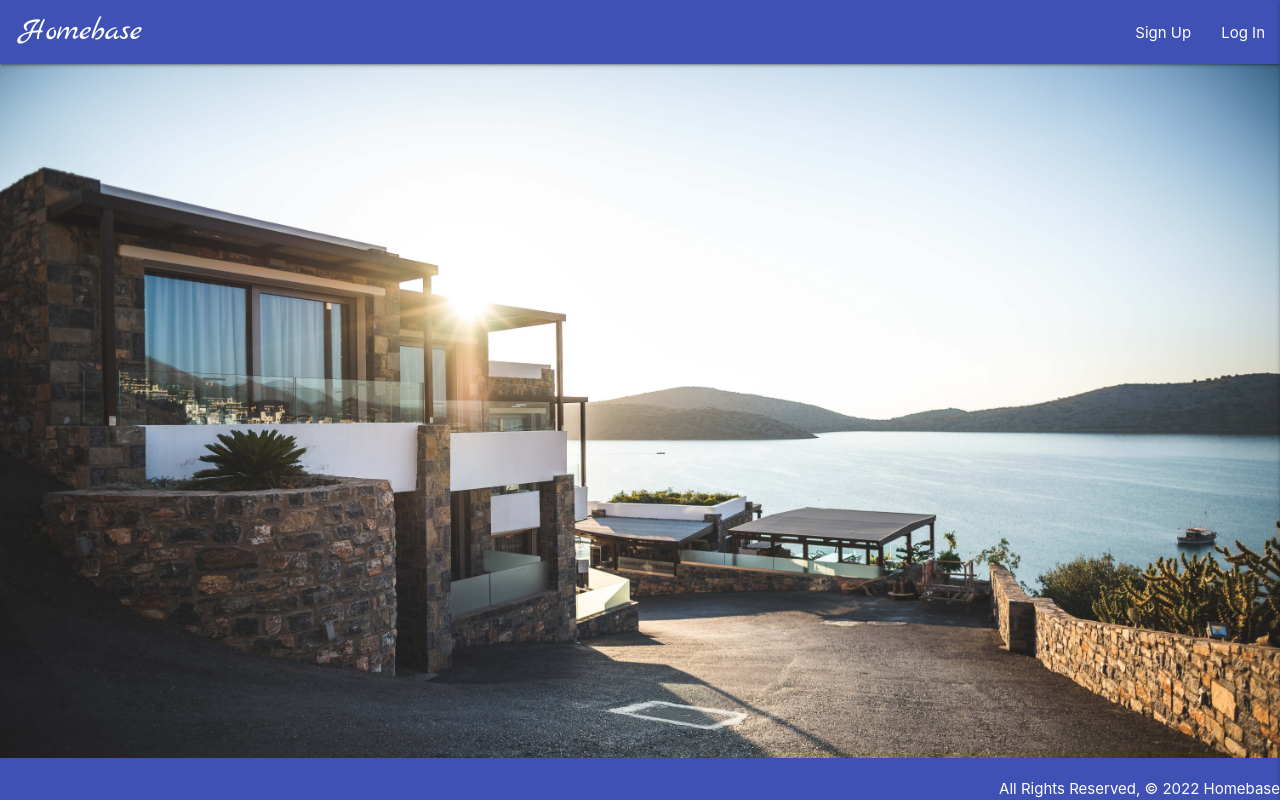
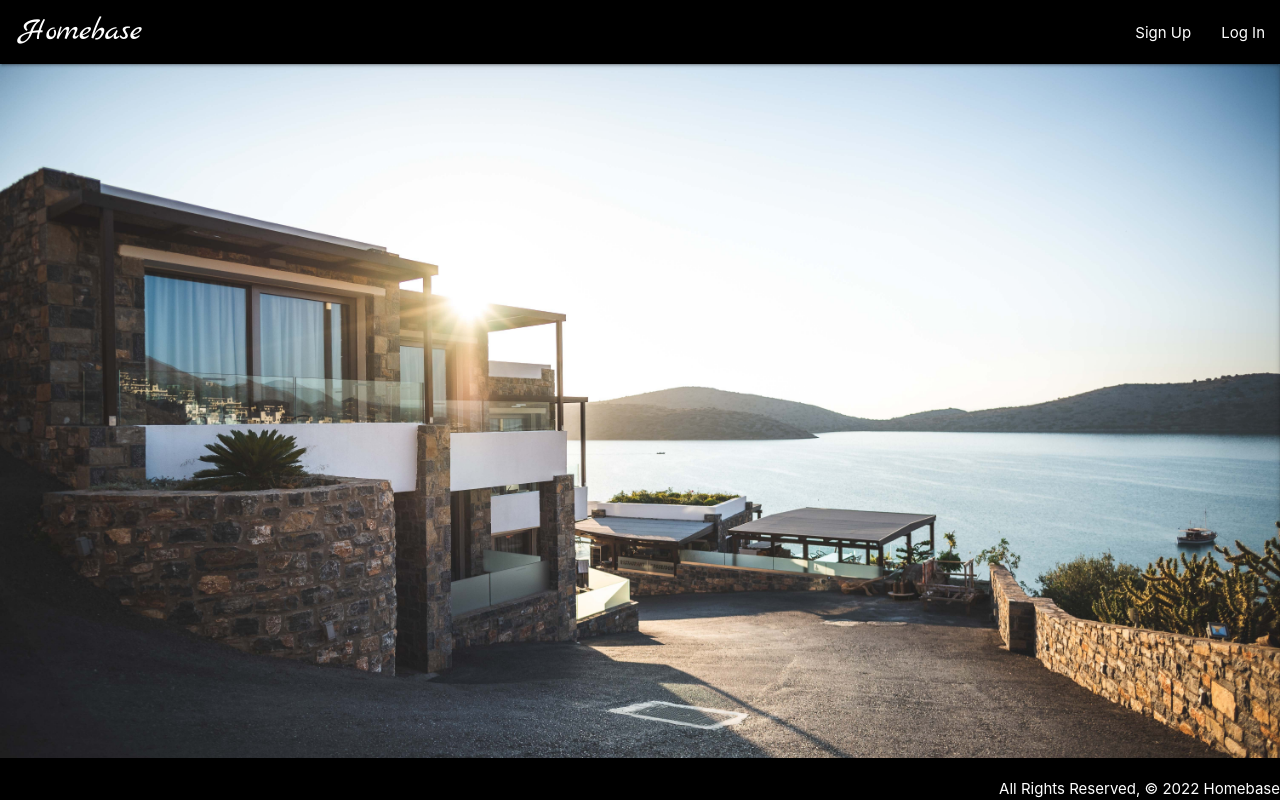
Before and after one commit to yasermaly/homebase, a Django app: page / in a window 1280 px wide. Run offline with Django 4.2, Linux system fonts and the light colour scheme.

Commit message:
deploys to heroku

```diff
--- a/main_app/templates/base.html
+++ b/main_app/templates/base.html
@@ -28,7 +28,7 @@
     </script>
   </head>
   <body>
-      <nav class="navbar-fixed indigo">
+      <nav class="navbar-fixed black">
         <div class="nav-wrapper">
           <ul>
             <li class="heading">
@@ -64,7 +64,7 @@
       </ul>
 
     <main class="container">{% block content %} {% endblock %}</main>
-    <footer class="page-footer indigo">
+    <footer class="page-footer black">
       <div class="right">All Rights Reserved, © 2022 Homebase</div>
     </footer>
   </body>
--- a/main_app/templates/home.html
+++ b/main_app/templates/home.html
@@ -28,7 +28,7 @@
     </script>
   </head>
   <body>
-      <nav class="navbar-fixed indigo">
+      <nav class="navbar-fixed black">
         <div class="nav-wrapper">
           <ul>
             <li class="heading">
@@ -66,7 +66,7 @@
     <main class="home-container">
 
     </main>
-    <footer class="page-footer indigo">
+    <footer class="page-footer black">
       <div class="right">All Rights Reserved, © 2022 Homebase</div>
     </footer>
   </body>
```
